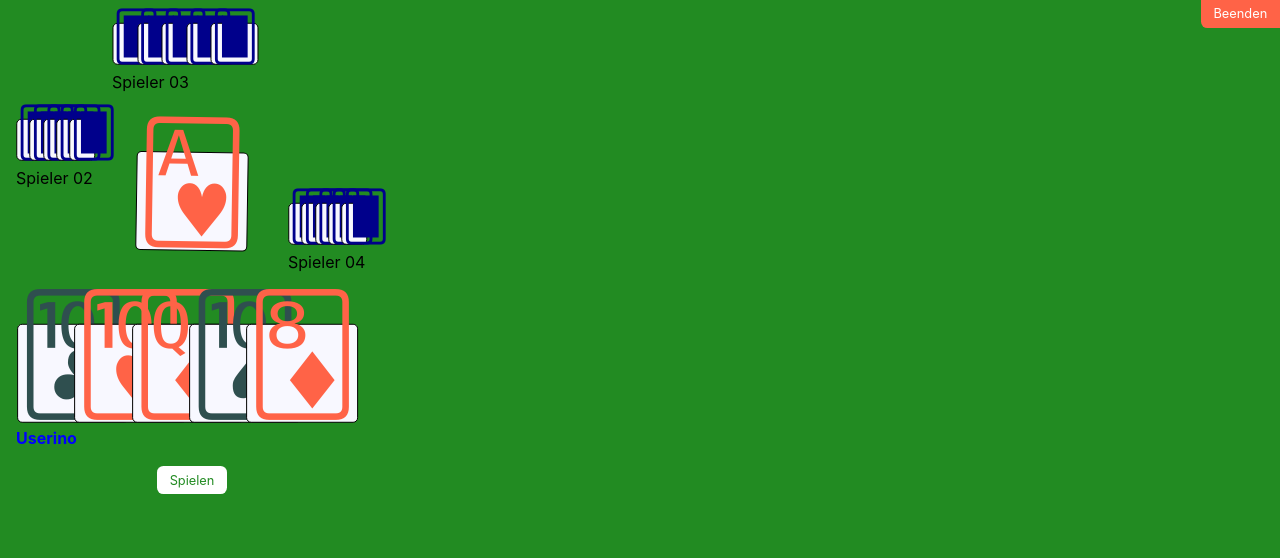
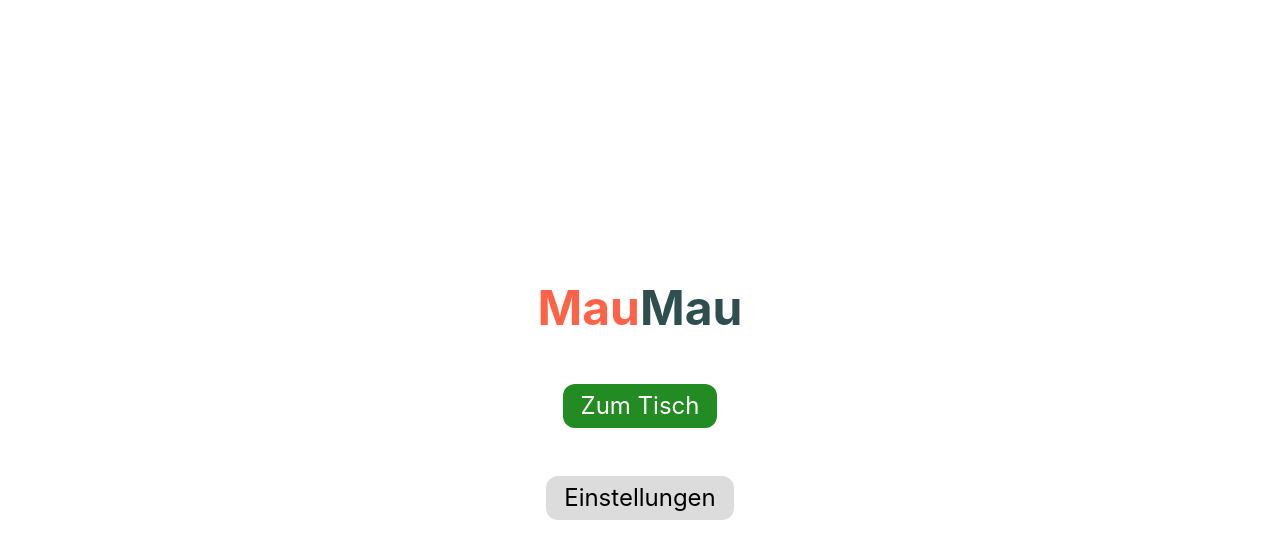
Before and after one commit to msq-dev/maumau, a Svelte app: page / in a window 1280 px wide. Shown: the top 558 px of the page. Built offline with nearby package versions, Linux system fonts and the light colour scheme.

Commit message:
refactoring

```diff
--- a/public/global.css
+++ b/public/global.css
@@ -3,44 +3,90 @@
 *::after {
   box-sizing: border-box;
   margin: 0;
-  padding: 0;
-}
-
-html {
-  scroll-behavior: smooth;
-  overflow-y: scroll;
+  line-height: calc(1em + 0.5rem);
   touch-action: manipulation;
 }
 
-img {
+ul[role="list"],
+ol[role="list"] {
+  list-style: none;
+}
+
+html:focus-within {
+  scroll-behavior: smooth;
+}
+
+body {
+  font-family: -apple-system, BlinkMacSystemFont, "Segoe UI", Roboto, Oxygen,
+    Ubuntu, Cantarell, "Open Sans", "Helvetica Neue", sans-serif;
+  font-size: clamp(1rem, 2vw, 1.5rem);
+  -webkit-font-smoothing: antialiased;
+  min-height: 100vh;
+}
+
+a:not([class]) {
+  text-decoration-skip-ink: auto;
+}
+
+img,
+picture,
+video,
+canvas,
+svg {
   display: block;
   max-width: 100%;
 }
 
-a {
-  text-decoration: none;
-  color: currentColor;
+a[href],
+area,
+button,
+input,
+label[for],
+select,
+summary,
+textarea,
+[tabindex] {
+  cursor: pointer;
 }
 
+input,
 button,
-input,
 textarea,
 select {
+  color: inherit;
   font: inherit;
+  font-size: inherit;
+  letter-spacing: inherit;
+  -webkit-tap-highlight-color: transparent;
+  -webkit-touch-callout: none;
+  user-select: none;
 }
 
 button {
-  color: currentColor;
   border: none;
-  cursor: pointer;
 }
 
-body {
-  font-family: -apple-system, BlinkMacSystemFont, 'Segoe UI', Roboto, Oxygen, Ubuntu, Cantarell, 'Open Sans', 'Helvetica Neue', sans-serif;
+p,
+h1,
+h2,
+h3,
+h4,
+h5,
+h6 {
+  overflow-wrap: break-word;
 }
 
-.btn {
-  background-color: unset;
-  padding: 0.5em 1em;
-  border-radius: 0.5em;
+@media (prefers-reduced-motion: reduce) {
+  html:focus-within {
+    scroll-behavior: auto;
+  }
+
+  *,
+  *::before,
+  *::after {
+    animation-duration: 0.01ms !important;
+    animation-iteration-count: 1 !important;
+    transition-duration: 0.01ms !important;
+    scroll-behavior: auto !important;
+  }
 }
--- a/src/App.svelte
+++ b/src/App.svelte
@@ -1,7 +1,7 @@
 <script>
-  import { sessionEnded } from "./stores/game.js"
+  import { sessionRunning } from "./stores/game.js"
   import Settings from "./components/Settings.svelte"
-  import Game from "./components/Game.svelte"
+  import GameTable from "./components/GameTable.svelte"
 
   let settingsOpen = false
 
@@ -9,20 +9,20 @@
     settingsOpen = event.detail.payload
   }
 
-  function endGame(status) {
-    sessionEnded.update((s) => status)
+  function startSession() {
+    sessionRunning.set(true)
   }
 </script>
 
-<main style:background-color={$sessionEnded ? "" : "forestgreen"}>
+<main style:background-color={$sessionRunning ? "forestgreen" : ""}>
   <Settings {settingsOpen} on:close={closeSettings} />
 
-  {#if !$sessionEnded}
-    <Game />
+  {#if $sessionRunning}
+    <GameTable />
   {:else}
     <div class="app-title">Mau<span>Mau</span></div>
-    <button class="btn btn-start" on:click={() => endGame(false)}
-      >Zum Spiel</button
+    <button class="btn btn-start" on:click={() => startSession()}
+      >Zum Tisch</button
     >
     <button class="btn btn-settings" on:click={() => (settingsOpen = true)}
       >Einstellungen</button
@@ -37,9 +37,7 @@
     flex-direction: column;
     align-items: center;
     justify-content: center;
-    width: 100%;
     height: 100vh;
-    margin: 0 auto;
   }
 
   .app-title {
@@ -53,6 +51,11 @@
     color: darkslategray;
   }
 
+  :global(.btn) {
+    padding: 0.25em 0.75em;
+    border-radius: 0.5em;
+  }
+
   .btn-start {
     margin-bottom: 2em;
     color: #fff;
--- a/src/components/Card.svelte
+++ b/src/components/Card.svelte
@@ -39,6 +39,7 @@
       style:font-size={isPileCard ? "7rem" : "3rem"}
       style:color={isPileCard ? SUIT_COLOR[card[1]] : "darkblue"}
     >
+      <!-- {CARDS_DICT[card].unicodeChar} -->
       {isPileCard ? CARDS_DICT[card].unicodeChar : "🂠"}
     </div>
   {:else}
--- a/src/components/ChatMessage.svelte
+++ b/src/components/ChatMessage.svelte
@@ -1,6 +1,6 @@
 <script>
   import { onMount } from "svelte"
-  import { fade, fly } from "svelte/transition"
+  import { fade, scale } from "svelte/transition"
 
   export let senderName
   export let senderColor
@@ -8,7 +8,7 @@
 
   let showMessage = false
 
-  const LIFETIME = 4000
+  const LIFETIME = 3000
 
   onMount(() => {
     showMessage = true
@@ -19,7 +19,7 @@
 </script>
 
 {#if showMessage}
-  <div class="chat-message" in:fly={{ y: 50, duration: 200 }} out:fade>
+  <div class="chat-message" in:scale out:fade>
     <span style:color={senderColor} style:font-weight="700"
       >{senderName}:
     </span>&nbsp;{text}
--- a/src/components/Game.svelte
+++ b/src/components/GameTable.svelte
@@ -9,6 +9,7 @@
 
   import {
     username,
+    sortUserCards,
     countPoints,
     noOfPlayers,
     noOfDecks,
@@ -21,7 +22,7 @@
     thePlayers,
     currentCard,
     currentPlayer,
-    sessionEnded,
+    sessionRunning,
   } from "../stores/game.js"
 
   import { onMount } from "svelte"
@@ -34,6 +35,7 @@
   import {
     CARDS_DICT,
     VALUES,
+    RANK_VALUE,
     SUIT_NAMES,
     SUIT_COLOR,
   } from "../assets/cardrefs.js"
@@ -54,35 +56,65 @@
 
   const CARDS = Object.keys(CARDS_DICT)
 
-  // Game init
-  let moves = 0
+  let moves
 
-  let cardDeck = []
+  let _7sPlayed
+  let _7active
+  let _8active
+  let demandedSuit
+
+  let gameRunning
+  let winner
+
+  let showControlsUser
+  let showControlsWish
 
   let pileDiscard = []
   let pileStock = []
-
-  let _7sPlayed = 0
-  let _7active = false
-
-  let _8active = false
-
-  let demandedSuit = ""
-
-  let gameRunning = false
-  let winner = null
-
-  let showUserControls = false
-  let wishControls = false
-
   let chatMessages = []
 
-  const userIndex = Math.floor(Math.random() * $noOfPlayers)
+  let userIndex
+  let cardDeck
+
+  function setupGame() {
+    moves = 0
+    _7sPlayed = 0
+    _7active = false
+    _8active = false
+    demandedSuit = ""
+    gameRunning = false
+    winner = null
+    showControlsUser = false
+    showControlsWish = false
+
+    pileDiscard = []
+    pileStock = []
+    chatMessages = []
 
     cardDeck = $noOfDecks === 2 ? CARDS.concat(CARDS) : CARDS
 
+    $thePlayers.forEach((p) => {
+      p.playerHand = []
+      for (let i = 0; i < $cardsPerPlayer; i++) {
+        p.playerHand.push(drawFrom(cardDeck, true))
+      }
+      if (p.isUser && $sortUserCards) {
+        p.playerHand = sortHand(p.playerHand)
+      }
+    })
+
+    pileDiscard = [...pileDiscard, drawFrom(cardDeck, true)]
+    updateCurrentCard(pileDiscard[pileDiscard.length - 1])
+
+    pileStock = shuffle(cardDeck)
+
+    updateCurrentPlayer($thePlayers[0])
+  }
+
   onMount(() => {
-    let initPlayers = []
+    userIndex = Math.floor(Math.random() * $noOfPlayers)
+
+    let players = []
     for (let i = 0; i < $noOfPlayers; i++) {
       const p = {
         playerId: uuidv4(),
@@ -92,20 +124,11 @@
         playerIndex: i,
         isUser: i === userIndex,
       }
-      for (let j = 0; j < $cardsPerPlayer; j++) {
-        p.playerHand.push(drawFrom(cardDeck, true))
-      }
-      initPlayers.push(p)
+      players.push(p)
     }
 
-    updateThePlayers(initPlayers)
-
-    pileDiscard = [...pileDiscard, drawFrom(cardDeck, true)]
-    updateCurrentCard(pileDiscard[pileDiscard.length - 1])
-
-    pileStock = shuffle(cardDeck)
-
-    updateCurrentPlayer($thePlayers[0])
+    updateThePlayers(players)
+    setupGame()
   })
 
   function startPlaying() {
@@ -118,7 +141,7 @@
   }
 
   async function takeTurns() {
-    showUserControls = false
+    showControlsUser = false
     while (gameRunning) {
       await npcMove()
       if ($currentPlayer.isUser) {
@@ -138,7 +161,7 @@
 
   function moveUser() {
     if (!winner) {
-      showUserControls = true
+      showControlsUser = true
     }
   }
 
@@ -158,7 +181,6 @@
   function userMissingTurn() {
     _8active = false
     nextPlayer()
-    // updateThePlayers($thePlayers)
     takeTurns()
   }
 
@@ -168,21 +190,18 @@
     const userCard = event.detail.card
     const cardInstance = event.detail.cardInstance
 
-    if (!isPlayable(userCard)) {
+    if (!isAllowed(userCard)) {
       handleForbidden()
     } else {
-      playUserCard(userCard)
-      if (!wishControls) {
+      playCard(userCard)
+      if (!showControlsWish) {
         nextPlayer()
         takeTurns()
       }
     }
 
-    function isPlayable(card) {
+    function isAllowed(card) {
       if (moves === 0) return true
-
-      const currentRank = $currentCard[0]
-      const currentSuit = demandedSuit || $currentCard[1]
 
       if (_7active) {
         if ($_7on7 && card[0] === "7") {
@@ -197,6 +216,9 @@
         }
         return false
       }
+
+      const currentRank = $currentCard[0]
+      const currentSuit = demandedSuit || $currentCard[1]
 
       if (card[0] === "J") {
         if (currentRank === "J" && $noJackOnJack) {
@@ -217,41 +239,9 @@
     }
   }
 
-  function playUserCard(card) {
-    moves += 1
-    demandedSuit = ""
-
-    const hand = $currentPlayer.playerHand
-    const playedCard = hand.indexOf(card)
-    pileDiscard = [...pileDiscard, hand.splice(playedCard, 1)[0]]
-    updateCurrentCard(pileDiscard[pileDiscard.length - 1])
-    updateThePlayers($thePlayers)
-
-    if (hand.length === 0) {
-      sendChatMessage(`hurra! GEWONNEN!!`)
-      handleWin()
-      return
-    }
-
-    if (card[0] === "7") {
-      _7sPlayed++
-      _7active = true
-    }
-
-    if (card[0] === "8") {
-      _8active = true
-    }
-
-    if (card[0] === "J") {
-      wishControls = true
-    }
-
-    showUserControls = false
-  }
-
   function handleWish(suit) {
     demandedSuit = suit
-    wishControls = false
+    showControlsWish = false
     nextPlayer()
     takeTurns()
   }
@@ -261,10 +251,10 @@
     const currentRank = $currentCard[0]
     const currentSuit = demandedSuit || $currentCard[1]
 
-    if (currentRank === "7" && _7active) {
+    if (_7active) {
       handle_7()
       nextPlayer()
-    } else if (currentRank === "8" && _8active) {
+    } else if (_8active) {
       handle_8()
       nextPlayer()
     } else {
@@ -342,6 +332,7 @@
       }
 
       let aggressiveCards = options.filter((c) => c.value <= 8)
+
       if (aggressiveCards.length && aggressionProbability) {
         playCard(aggressiveCards[0].card)
       } else {
@@ -351,40 +342,23 @@
         playCard(options[options.length - 1].card)
       }
     }
-
-    function playCard(card) {
-      moves += 1
-
-      demandedSuit = ""
-      const playedCard = hand.indexOf(card)
-
-      if (card[0] === "7") {
-        _7sPlayed++
-        _7active = true
-      }
-      if (card[0] === "8") {
-        _8active = true
-      }
-      if (card[0] === "J") {
-        demandedSuit = calculateWish()
-        sendChatMessage(`ich wünsch mir ${SUIT_NAMES[demandedSuit]}`)
   }
 
-      pileDiscard = [...pileDiscard, hand.splice(playedCard, 1)[0]]
-      updateCurrentCard(pileDiscard[pileDiscard.length - 1])
-
-      if (hand.length === 1) {
-        sendChatMessage(`letzte karte :P`)
+  // User functions
+  function sortHand(handArray) {
+    let sortedHand = []
+    Object.keys(SUIT_NAMES).forEach((suit) => {
+      let filteredSuits = handArray.filter((card) => card[1] === suit)
+      filteredSuits.sort((cardA, cardB) => {
+        return RANK_VALUE[cardA] - RANK_VALUE[cardB]
+      })
+      sortedHand = sortedHand.concat(filteredSuits)
+    })
+    return sortedHand
   }
 
-      if (hand.length === 0) {
-        sendChatMessage(`hurra! GEWONNEN!!`)
-        handleWin()
-        return
-      }
-    }
-
-    function calculateWish() {
+  // NPC functions
+  function calculateWish(hand) {
     const handWithoutJacks = hand.filter((card) => card[0] !== "J")
     const wish = mode(handWithoutJacks.map((card) => card[1])) ?? "H"
     return wish
@@ -409,22 +383,66 @@
       return cardsWithValues
     }
   }
+
+  // Basic game functions
+  function playCard(card) {
+    moves += 1
+    demandedSuit = ""
+
+    const hand = $currentPlayer.playerHand
+    const playedCard = hand.indexOf(card)
+    const isUser = $currentPlayer.isUser
+
+    pileDiscard = [...pileDiscard, hand.splice(playedCard, 1)[0]]
+    updateCurrentCard(pileDiscard[pileDiscard.length - 1])
+    updateThePlayers($thePlayers)
+
+    if (hand.length === 0) {
+      sendChatMessage(`hurra! GEWONNEN!!`)
+      handleWin()
+      return
     }
 
-  // Basic game functions
+    if (hand.length === 1 && !isUser) {
+      sendChatMessage(`letzte karte :P`)
+    }
+
+    if (card[0] === "7") {
+      _7sPlayed++
+      _7active = true
+    }
+    if (card[0] === "8") {
+      _8active = true
+    }
+    if (card[0] === "J") {
+      if (isUser) {
+        showControlsUser = false
+        showControlsWish = true
+        return
+      }
+      demandedSuit = calculateWish(hand)
+      sendChatMessage(`ich wünsch mir ${SUIT_NAMES[demandedSuit]}`)
+    }
+  }
+
   function drawCard() {
     if (!pileStock.length) {
       const newPileStock = pileDiscard.splice(0, pileDiscard.length - 1)
       pileStock = shuffle(newPileStock)
     }
+
     $currentPlayer.playerHand = [
       ...$currentPlayer.playerHand,
       drawFrom(pileStock),
     ]
+
+    if ($currentPlayer.isUser && $sortUserCards) {
+      $currentPlayer.playerHand = sortHand($currentPlayer.playerHand)
+    }
   }
 
   function nextPlayer() {
-    if (!$sessionEnded && gameRunning) {
+    if (gameRunning) {
       const next = $thePlayers.indexOf($currentPlayer) + 1
       if (next === $thePlayers.length) {
         updateCurrentPlayer($thePlayers[0])
@@ -461,9 +479,11 @@
     thePlayers.update((p) => players)
   }
 
-  function endSession(status) {
-    gameRunning = false
-    sessionEnded.update((s) => status)
+  function endSession() {
+    currentCard.set("")
+    currentPlayer.set({})
+    thePlayers.set([])
+    sessionRunning.set(false)
   }
 
   // Animations
@@ -474,7 +494,17 @@
 </script>
 
 <div class="game-table" transition:scale>
-  <div class="pile-discard">
+  <button class="btn btn-quit" on:click={() => endSession()}>Beenden</button>
+
+  {#if winner}
+    <div class="winner-screen">
+      <h1>{winner.playerName} hat gewonnen!</h1>
+      <!-- <button class="btn" on:click={() => setupGame()}>neues Spiel</button> -->
+      <button class="btn" on:click={() => endSession()}>Beenden</button>
+    </div>
+  {/if}
+
+  <div class="pile-container">
     {#if demandedSuit}
       <div
         class="demanded-suit"
@@ -484,6 +514,8 @@
         {SUIT_NAMES[demandedSuit]}
       </div>
     {/if}
+
+    <div class="pile-discard">
       {#each pileDiscard as card (card)}
         <div
           class="pile-item"
@@ -497,6 +529,7 @@
           <Card {card} isPileCard={true} />
         </div>
       {/each}
+    </div>
   </div>
 
   {#each $thePlayers as p}
@@ -517,7 +550,7 @@
         >
           <Card
             {card}
-            isUserCard={p.playerIndex === userIndex}
+            isUserCard={p.isUser}
             on:userPlayedCard={handleUserCard}
           />
         </div>
@@ -535,7 +568,7 @@
     {/each}
   </div>
 
-  {#if wishControls}
+  {#if showControlsWish}
     <div class="wish-controls">
       {#each Object.entries(SUIT_NAMES) as suit}
         <button
@@ -549,7 +582,7 @@
     </div>
   {/if}
 
-  {#if showUserControls}
+  {#if showControlsUser}
     <UserControls
       mustDrawCards={_7active}
       amountOfSevens={_7sPlayed}
@@ -558,36 +591,41 @@
       on:missTurn={userMissingTurn}
     />
   {/if}
+
   {#if !gameRunning && !winner}
     <button class="btn btn-play" on:click={startPlaying} transition:fade
       >Spielen</button
     >
   {/if}
-  <button class="btn btn-quit" on:click={() => endSession(true)}>Beenden</button
-  >
 </div>
 
 <style>
   .game-table {
-    position: absolute;
     display: grid;
     place-items: center;
-    grid-template-columns: 5rem 10rem 5rem;
+    grid-template-columns: 5rem 8rem 5rem;
     grid-template-rows: 5rem 10rem 10rem 2rem;
     gap: 1em;
-    width: 100%;
     height: 100%;
     padding: 1em;
     background-color: forestgreen;
   }
 
-  .pile-discard {
+  .pile-container {
     place-self: center;
     grid-column: 2;
     grid-row: 2;
     display: grid;
     place-items: center;
+    width: 100%;
+    height: 100%;
     position: relative;
+  }
+
+  .pile-discard {
+    position: absolute;
+    top: 15%;
+    left: 25%;
   }
 
   .pile-item {
@@ -601,10 +639,6 @@
     mix-blend-mode: hard-light;
   }
 
-  /* .pile-stock {
-    font-size: 4rem;
-  } */
-
   .card-wrapper {
     grid-row: 1;
   }
@@ -616,10 +650,22 @@
     width: 65%;
   }
 
+  .wish-controls {
+    /* position: absolute;
+    bottom: 1em; */
+    grid-column: 2;
+    grid-row: 4;
+    display: flex;
+    gap: 0.75em;
+  }
+
+  .wish-controls > button {
+    padding: 0.2em 0.5em;
+    font-size: 1.5rem;
+    background-color: #fff;
+  }
+
   .btn-play {
-    /* position: absolute; */
-    /* bottom: 0; */
-    /* margin-bottom: 2em; */
     grid-column: 2;
     grid-row: 4;
     font-size: 0.8rem;
@@ -639,16 +685,23 @@
     border-bottom-right-radius: 0;
   }
 
-  .wish-controls {
+  .winner-screen {
     position: absolute;
-    bottom: 1em;
+    inset: 0;
+    z-index: 50;
     display: flex;
-    gap: 0.75em;
+    flex-direction: column;
+    align-items: center;
+    justify-content: center;
+    gap: 1em;
+    text-align: center;
+    padding: 1em;
+    margin: 1em;
+    background-color: #0006;
+    border-radius: 1em;
   }
 
-  .wish-controls > button {
-    padding: 0.2em 0.5em;
-    font-size: 1.5rem;
-    background-color: #fff;
+  .winner-screen > h1 {
+    color: #fff;
   }
 </style>
--- a/src/components/Player.svelte
+++ b/src/components/Player.svelte
@@ -1,22 +1,6 @@
 <script>
-  // import { onMount, afterUpdate } from "svelte"
   import { noOfPlayers } from "../stores/settings.js"
   import { currentPlayer } from "../stores/game.js"
-  import { SUIT_COLOR } from "../assets/cardrefs.js"
-
-  const SUITS = [...Object.keys(SUIT_COLOR)]
-
-  // function sortHand(handArray) {
-  //   let sortedHand = []
-  //   SUITS.forEach((suit) => {
-  //     let filteredSuits = handArray.filter((card) => card[1] === suit)
-  //     filteredSuits.sort(
-  //       (cardA, cardB) => RANK_VALUE[cardA] - RANK_VALUE[cardB]
-  //     )
-  //     sortedHand = sortedHand.concat(filteredSuits)
-  //   })
-  //   return sortedHand
-  // }
 
   export let playerId = ""
   export let playerName = ""
@@ -29,27 +13,26 @@
       return "player-user"
     }
 
-    const FAC_00 = 1 - userIndex
-    const FAC_01 = $noOfPlayers - 1
-    const FAC_02 = -FAC_01 + userIndex
+    const userNeighbor_01 = 1 - userIndex
+    const userNeighbor_02 = -($noOfPlayers - 1) + userIndex
 
+    // user == first
     if (userIndex === $noOfPlayers - $noOfPlayers) {
-      // user == first
-      if (-playerIndex === -FAC_00) {
+      if (-playerIndex === -userNeighbor_01) {
         return "player-left"
       }
-      if (-playerIndex === FAC_02) {
+      if (-playerIndex === userNeighbor_02) {
         return "player-right"
       }
       return "player-opposite"
     }
 
-    if (userIndex === FAC_01) {
-      // user == last
-      if (-playerIndex === FAC_00) {
+    // user == last
+    if (userIndex === $noOfPlayers - 1) {
+      if (-playerIndex === userNeighbor_01) {
         return "player-right"
       }
-      if (playerIndex === FAC_02) {
+      if (playerIndex === userNeighbor_02) {
         return "player-left"
       }
       return "player-opposite"
@@ -79,12 +62,6 @@
       }
     }
   }
-
-  // afterUpdate(() => {
-  //   if ($sortUserCards && playerIndex === userIndex) {
-  //     playerHand = sortHand(playerHand)
-  //   }
-  // })
 </script>
 
 <div class="player {posAtTable()}">
--- a/src/components/UserControls.svelte
+++ b/src/components/UserControls.svelte
@@ -35,8 +35,6 @@
 
 <style>
   .user-controls {
-    /* position: absolute;
-    bottom: 1em; */
     grid-column: 2;
     grid-row: 4;
     display: flex;
--- a/src/stores/game.js
+++ b/src/stores/game.js
@@ -1,6 +1,6 @@
 import { writable } from "svelte/store"
 
-export const sessionEnded = writable(false)
+export const sessionRunning = writable(false)
 export const thePlayers = writable([])
 export const currentCard = writable("")
 export const currentPlayer = writable({})
```
Also changed, not shown: src/components/Settings.svelte (+4 -4 lines). Lines whose indentation alone changed are shown as unchanged.
